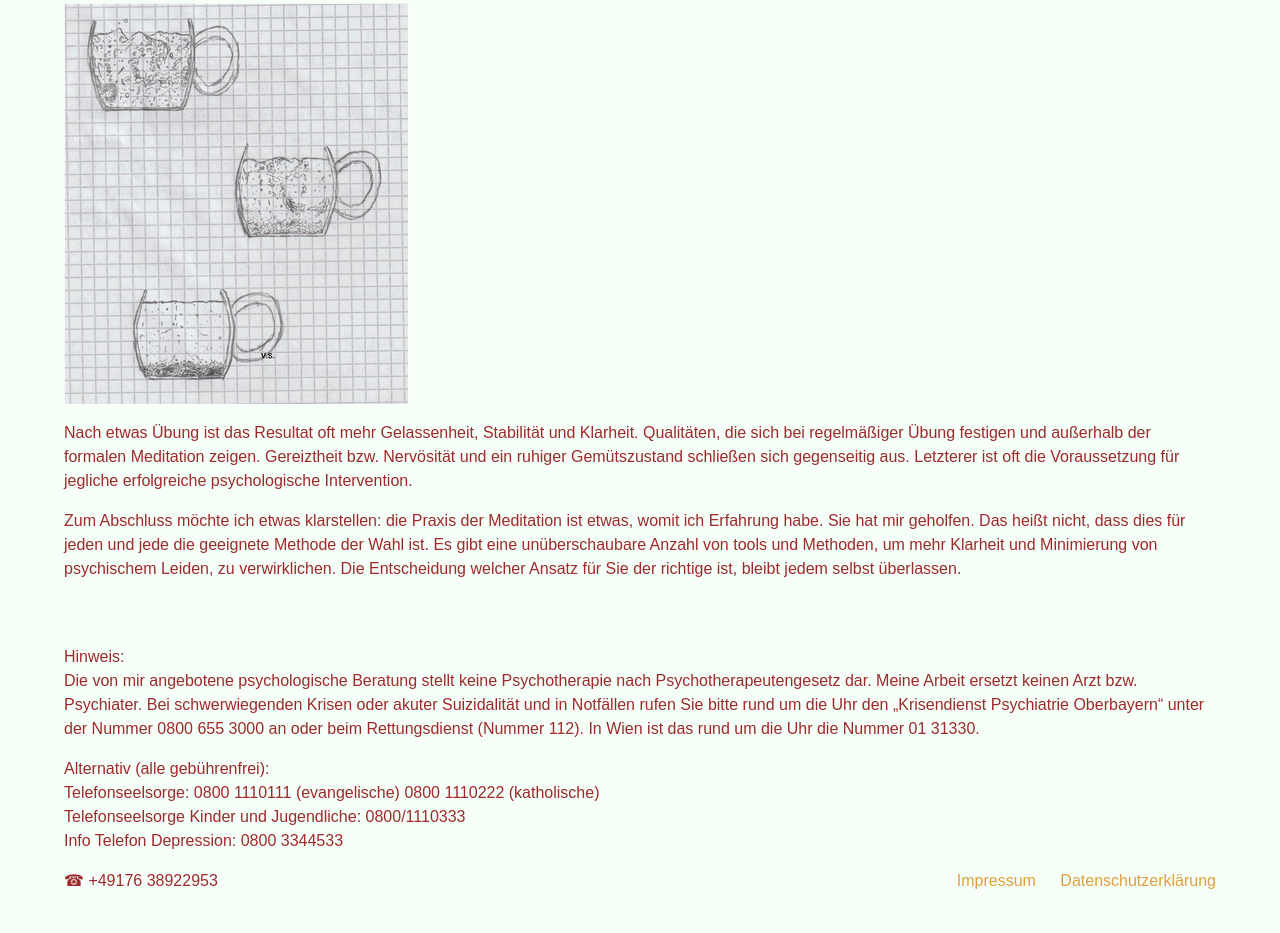
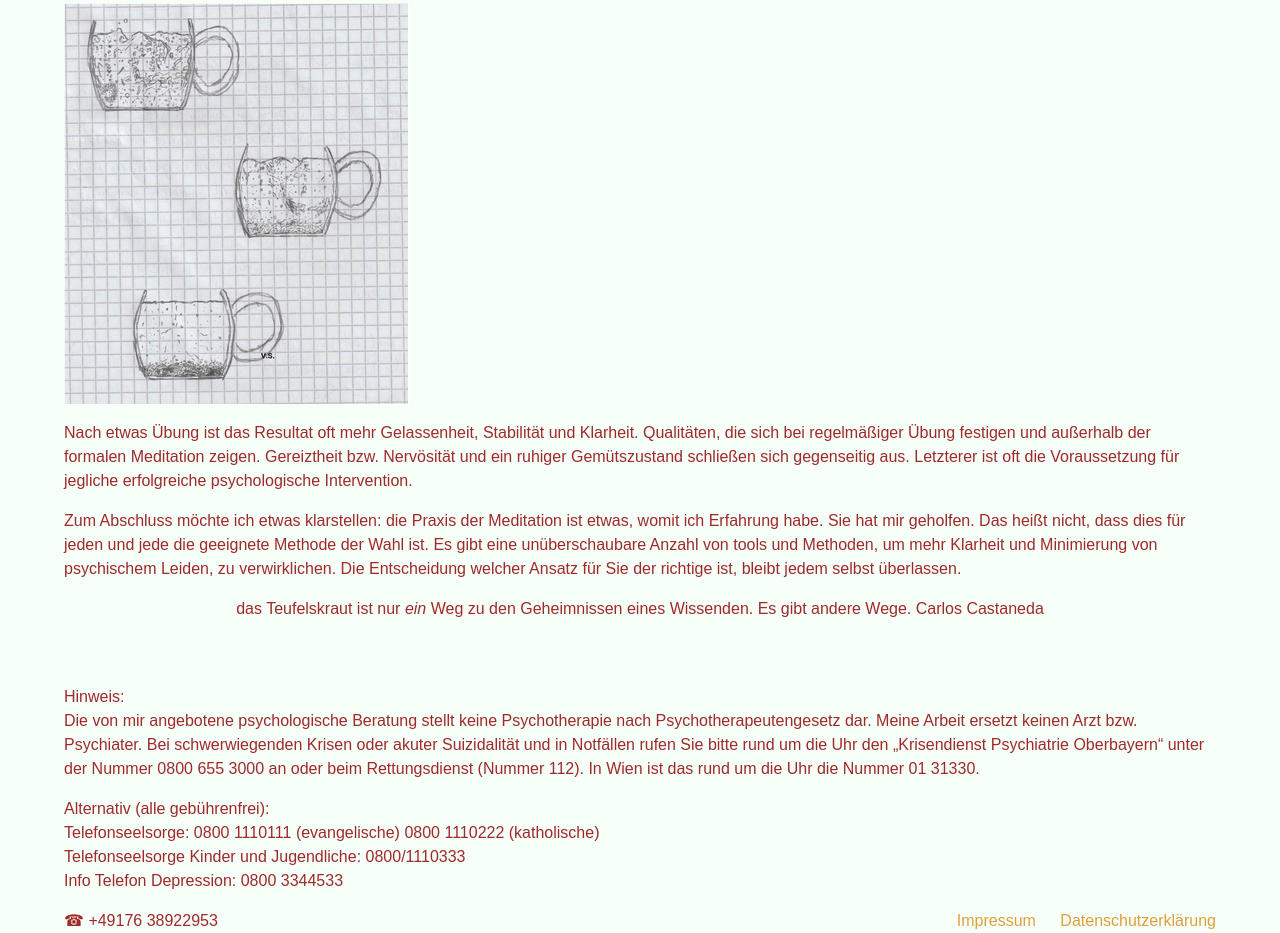
Before and after one commit to aroget/volker, an Eleventy site: page src/methods.md in a window 1280 px wide. Shown: the part 3589-4522 px from the top of the page. Before the commit the page ends 4482 px from the top, so only its background shows below. Built offline with nearby package versions, Linux system fonts and the light colour scheme; Eleventy itself is replaced by a stand-in of ours; files that its build step writes are made by us from their sources; a web font is replaced by a local one.

Commit message:
2502 Zitat

```diff
--- a/src/methods.md
+++ b/src/methods.md
@@ -91,6 +91,8 @@ Nach etwas Übung ist das Resultat oft mehr Gelassenheit, Stabilität und Klarhe
 
 Zum Abschluss möchte ich etwas klarstellen: die Praxis der Meditation ist etwas, womit ich Erfahrung habe. Sie hat mir geholfen. Das heißt nicht, dass dies für jeden und jede die geeignete Methode der Wahl ist. Es gibt eine unüberschaubare Anzahl von tools und Methoden, um mehr Klarheit und Minimierung von psychischem Leiden, zu verwirklichen. Die Entscheidung welcher Ansatz für Sie der richtige ist, bleibt jedem selbst überlassen.
 
+<p align="center">das Teufelskraut ist nur <i>ein</i> Weg zu den Geheimnissen eines Wissenden. Es gibt andere Wege. Carlos Castaneda</p>
+
   <br>
   <br>
 Hinweis:  <br>
```
